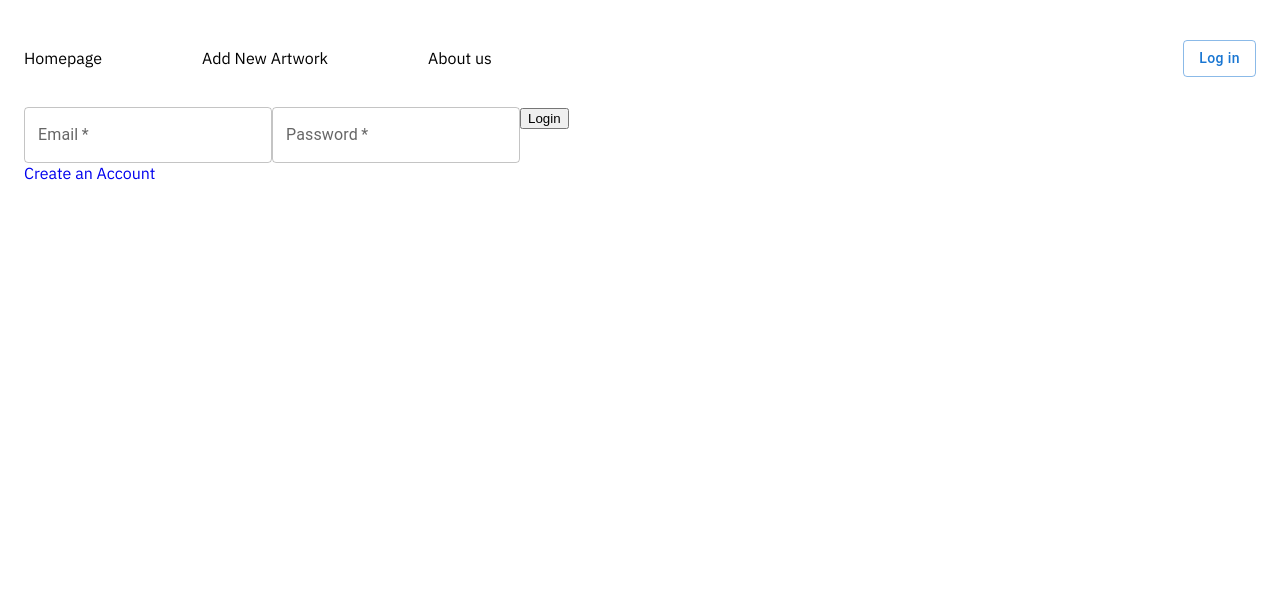
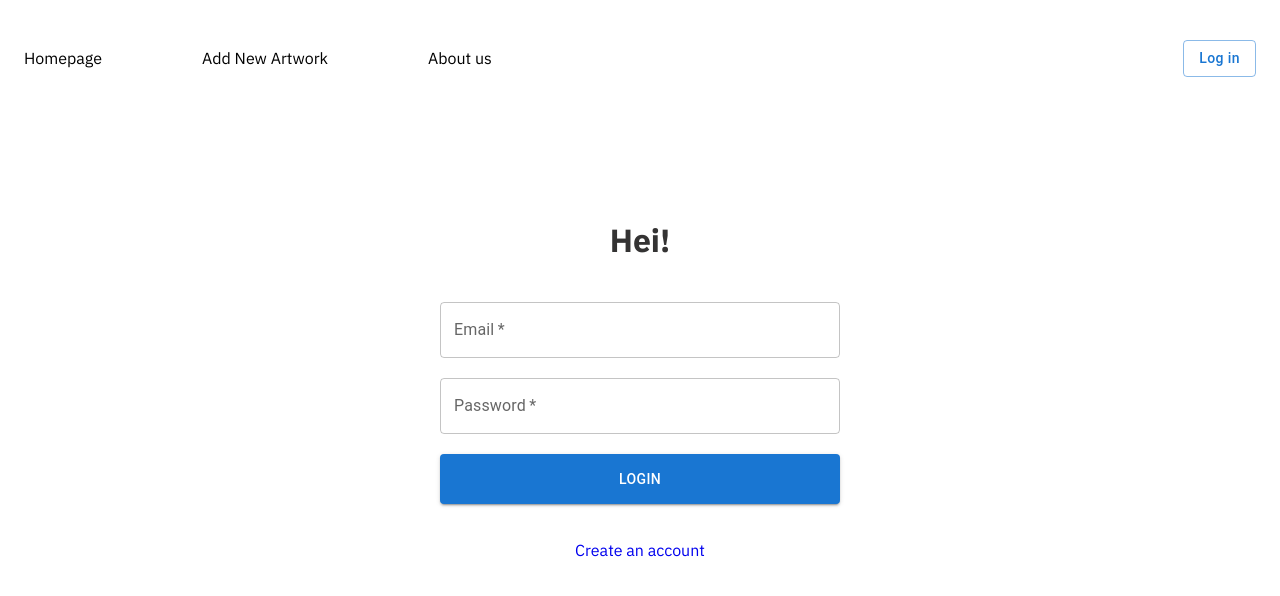
Before and after one commit to andrewnzrv/ironmedia-frontend, a React (Vite) app: page /login in a window 1280 px wide. Shown: the top 596 px of the page. Built offline with nearby package versions, Linux system fonts and the light colour scheme.

Commit message:
added login styling

```diff
--- a/src/components/AuthForm.jsx
+++ b/src/components/AuthForm.jsx
@@ -2,8 +2,11 @@ import { useContext, useState } from "react";
 import { useNavigate } from "react-router-dom";
 import { AuthContext } from "../contexts/AuthContext";
 import TextField from "@mui/material/TextField";
+import styles from "../styles/AuthForm.module.css";
+import { Button } from "@mui/material";
+import { Link } from "react-router-dom";
 
-const AuthForm = ({ isLogin = false }) => {
+const AuthForm = ({ isLogin = false, isSignup = false }) => {
   const [email, setEmail] = useState("");
   const [password, setPassword] = useState("");
   const [username, setUsername] = useState("");
@@ -50,9 +53,12 @@ const AuthForm = ({ isLogin = false }) => {
   };
 
   return (
-    <form onSubmit={handleSubmit}>
+    <form className={styles.authForm} onSubmit={handleSubmit}>
+      <h1>{isLogin ? "Hei!" : "Create an Account"}</h1>
+
       {!isLogin && (
         <TextField
+          className={styles.authFormSection}
           id="outlined-username-input"
           label="Username"
           type="text"
@@ -62,6 +68,7 @@ const AuthForm = ({ isLogin = false }) => {
         />
       )}
       <TextField
+        className={styles.authFormSection}
         id="outlined-email-input"
         label="Email"
         type="email"
@@ -72,6 +79,7 @@ const AuthForm = ({ isLogin = false }) => {
       />
 
       <TextField
+        className={styles.authFormSection}
         id="outlined-password-input"
         label="Password"
         type="password"
@@ -80,7 +88,24 @@ const AuthForm = ({ isLogin = false }) => {
         value={password}
         onChange={(event) => setPassword(event.target.value)}
       />
-      <button type="submit">{isLogin ? "Login" : "Signup"}</button>
+
+      <Button
+        variant="contained"
+        className={styles.authFormButton}
+        type="submit"
+      >
+        {isLogin ? "Login" : "Signup"}
+      </Button>
+
+      {isLogin ? (
+        <p>
+          <Link to="/signup">Create an account</Link>
+        </p>
+      ) : (
+        <p>
+          Already have an account? <Link to="/login">Login</Link>
+        </p>
+      )}
     </form>
   );
 };
--- a/src/pages/LoginPage.jsx
+++ b/src/pages/LoginPage.jsx
@@ -9,8 +9,6 @@ const LoginPage = () => {
     <Container maxWidth="xl" className="container">
       <Navbar />
       <AuthForm isLogin />
-
-      <Link to="/signup">Create an Account</Link>
     </Container>
   );
 };
--- /dev/null
+++ b/src/styles/AuthForm.module.css
@@ -0,0 +1,24 @@
+body {
+  background-color: #f2f1ef;
+}
+
+.authForm {
+  display: flex;
+  flex-direction: column;
+  justify-content: center;
+  align-items: center;
+  height: 70vh;
+  gap: 20px;
+}
+
+.authFormSection {
+  display: flex;
+  gap: 20px;
+  padding-top: 20px;
+  width: 400px;
+}
+
+.authFormButton {
+  width: 400px;
+  height: 50px;
+}
```
